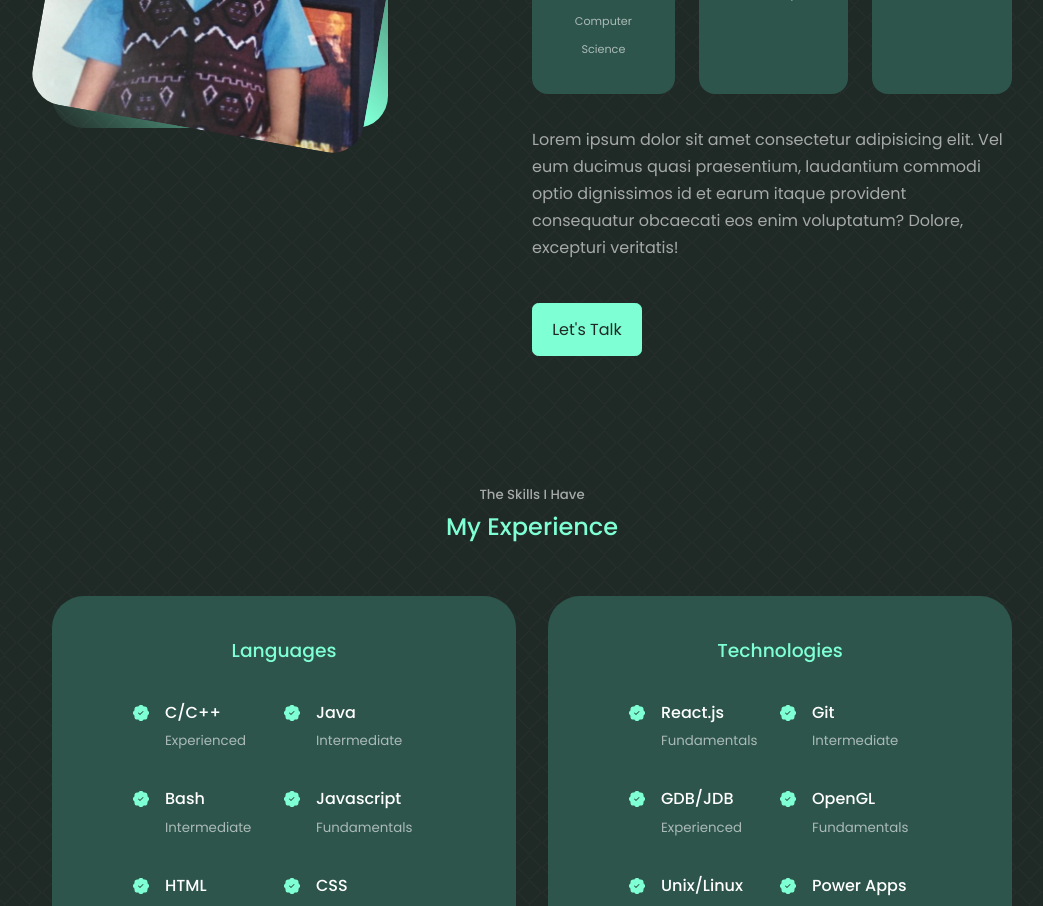
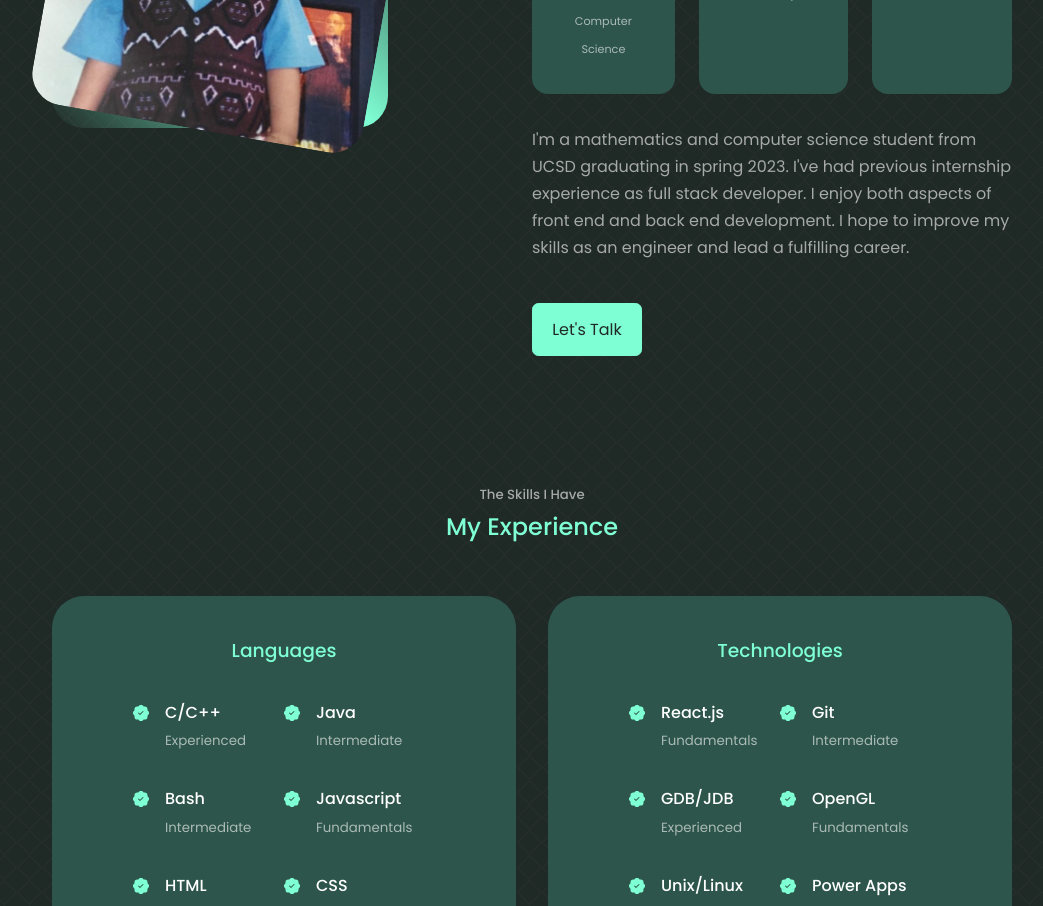
Before and after one commit to huddah01/react-portfolio-2, a React (Create React App) app: page / in a window 1280 px wide. Shown: the part 1220-2126 px from the top of the page, without its empty margins (108-1151 px from the left). Built offline with nearby package versions, Linux system fonts and the light colour scheme.

Commit message:
finished for now
personalized the website as much as possible, pictures are still inappropriate and project section would be empty without placeholders

```diff
--- a/src/components/about/About.jsx
+++ b/src/components/about/About.jsx
@@ -38,10 +38,11 @@ const About = () => {
           </div>
 
           <p>
-            Lorem ipsum dolor sit amet consectetur adipisicing elit.
-            Vel eum ducimus quasi praesentium, laudantium commodi
-            optio dignissimos id et earum itaque provident consequatur
-            obcaecati eos enim voluptatum? Dolore, excepturi veritatis!
+            I'm a mathematics and computer science student from UCSD
+            graduating in spring 2023. I've had previous internship
+            experience as full stack developer. I enjoy both aspects
+            of front end and back end development. I hope to improve
+            my skills as an engineer and lead a fulfilling career.
           </p>
           <a href="#contact" className='btn btn-primary'>Let's Talk</a>
         </div>
```
